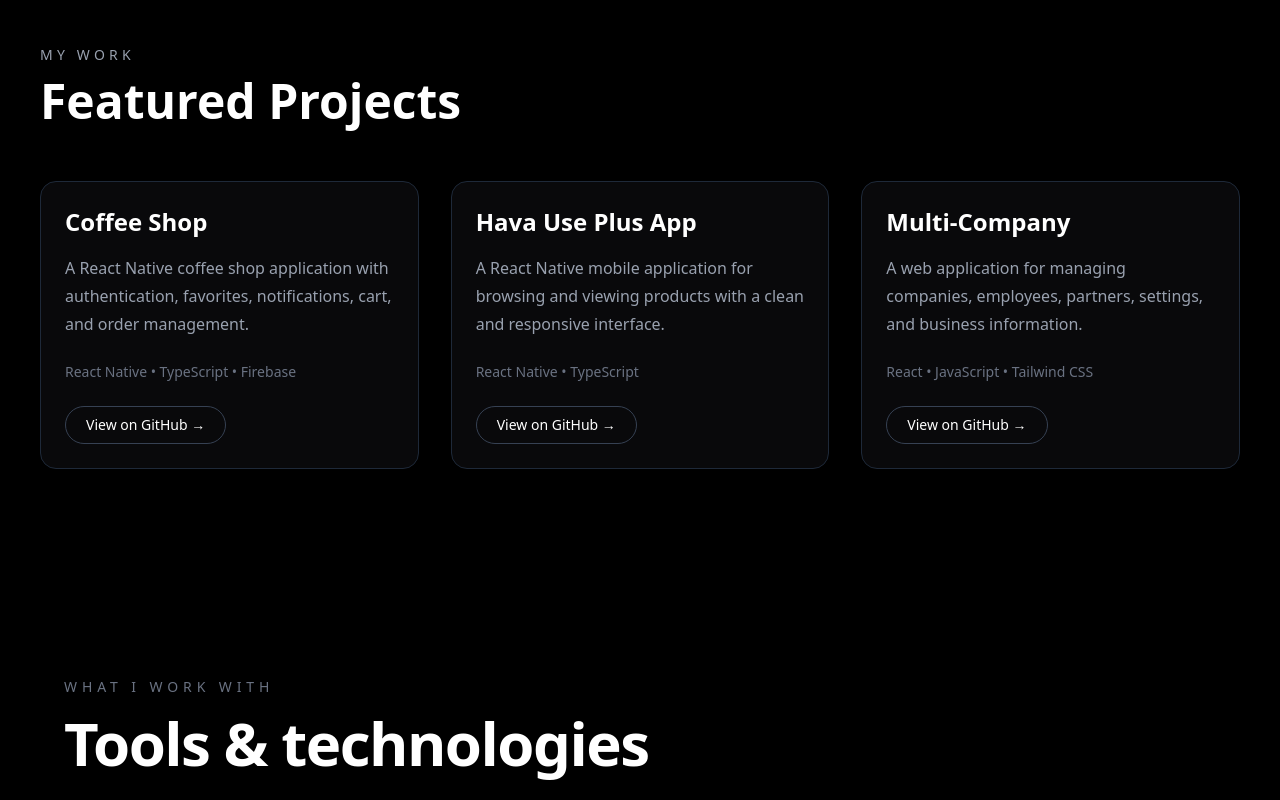
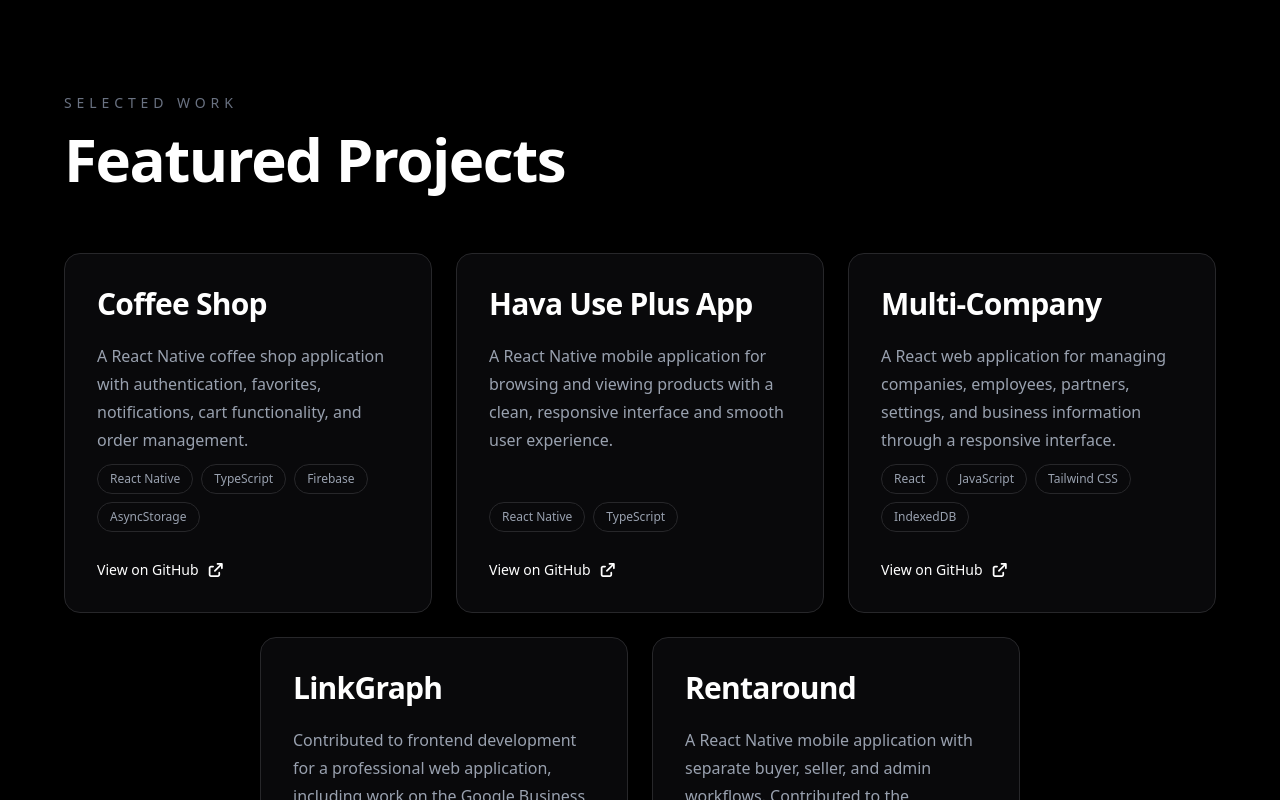
Before and after one commit to farina-riaz-fari/Portfolio, a Next.js app: page / in a window 1280 px wide. Shown: the part 1740-2540 px from the top of the page. Built offline with nearby package versions, Linux system fonts and the light colour scheme.

Commit message:
Refine projects card layout

```diff
--- a/components/Projects/index.tsx
+++ b/components/Projects/index.tsx
@@ -1,74 +1,130 @@
+import { FontAwesomeIcon } from "@fortawesome/react-fontawesome";
+import { faArrowUpRightFromSquare } from "@fortawesome/free-solid-svg-icons";
+
 const Projects = () => {
   const projects = [
     {
       title: "Coffee Shop",
       description:
-        "A React Native coffee shop application with authentication, favorites, notifications, cart, and order management.",
-      technologies: "React Native • TypeScript • Firebase",
+        "A React Native coffee shop application with authentication, favorites, notifications, cart functionality, and order management.",
+      technologies: ["React Native", "TypeScript", "Firebase", "AsyncStorage"],
       github: "https://github.com/farina-riaz-fari/Coffee-Shop",
     },
     {
       title: "Hava Use Plus App",
       description:
-        "A React Native mobile application for browsing and viewing products with a clean and responsive interface.",
-      technologies: "React Native • TypeScript",
+        "A React Native mobile application for browsing and viewing products with a clean, responsive interface and smooth user experience.",
+      technologies: ["React Native", "TypeScript"],
       github: "https://github.com/farina-riaz-fari/Hava-Use-Plus-App",
     },
     {
       title: "Multi-Company",
       description:
-        "A web application for managing companies, employees, partners, settings, and business information.",
-      technologies: "React • JavaScript • Tailwind CSS",
+        "A React web application for managing companies, employees, partners, settings, and business information through a responsive interface.",
+      technologies: ["React", "JavaScript", "Tailwind CSS", "IndexedDB"],
       github: "https://github.com/farina-riaz-fari/Multi-Company",
+    },
+    {
+      title: "LinkGraph",
+      description:
+        "Contributed to frontend development for a professional web application, including work on the Google Business Profile module and related features.",
+      technologies: ["React", "JavaScript"],
+    },
+    {
+      title: "Rentaround",
+      description:
+        "A React Native mobile application with separate buyer, seller, and admin workflows. Contributed to the development of the buyer-side application.",
+      technologies: ["React Native", "JavaScript"],
     },
   ];
 
   return (
     <section
       id="projects"
-      className="bg-black px-6 py-20 text-white md:px-10"
+      className="bg-black px-6 py-24 text-white md:px-10 md:py-32"
     >
-      <div className="mx-auto max-w-[1400px]">
-        <p className="mb-3 text-sm uppercase tracking-[0.3em] text-gray-400">
-          My Work
-        </p>
+      <div className="mx-auto max-w-6xl">
+        <div className="mb-16">
+          <p className="mb-4 text-sm font-medium uppercase tracking-[0.35em] text-gray-500">
+            Selected Work
+          </p>
 
-        <h2 className="mb-14 text-4xl font-bold md:text-5xl">
-          Featured Projects
-        </h2>
+          <h2 className="text-4xl font-bold tracking-tight md:text-6xl">
+            Featured Projects
+          </h2>
+        </div>
 
-        <div className="grid gap-8 md:grid-cols-2 lg:grid-cols-3">
-          {projects.map((project) => (
-            <div
-              key={project.title}
-              className="flex flex-col rounded-2xl border border-gray-800 bg-zinc-950 p-6 transition duration-300 hover:-translate-y-2 hover:border-gray-600"
-            >
-              <h3 className="mb-4 text-2xl font-semibold">
-                {project.title}
-              </h3>
-
-              <p className="mb-6 flex-1 leading-7 text-gray-400">
-                {project.description}
-              </p>
-
-              <p className="mb-6 text-sm text-gray-500">
-                {project.technologies}
-              </p>
-
-              <a
-                href={project.github}
-                target="_blank"
-                rel="noopener noreferrer"
-                className="w-fit rounded-full border border-gray-700 px-5 py-2 text-sm transition hover:bg-white hover:text-black"
-              >
-                View on GitHub →
-              </a>
+        <div className="grid gap-6 lg:grid-cols-6">
+          {/* Top row - 3 projects */}
+          {projects.slice(0, 3).map((project) => (
+            <div key={project.title} className="lg:col-span-2">
+              <ProjectCard project={project} />
             </div>
           ))}
+
+          {/* Bottom row - 2 centered projects */}
+          <div className="lg:col-span-2 lg:col-start-2">
+            <ProjectCard project={projects[3]} />
+          </div>
+
+          <div className="lg:col-span-2">
+            <ProjectCard project={projects[4]} />
+          </div>
         </div>
       </div>
     </section>
   );
 };
 
+const ProjectCard = ({
+  project,
+}: {
+  project: {
+    title: string;
+    description: string;
+    technologies: string[];
+    github?: string;
+  };
+}) => {
+  return (
+    <article className="group flex min-h-[360px] flex-col rounded-2xl border border-zinc-800 bg-zinc-950 p-7 transition duration-300 hover:-translate-y-1 hover:border-zinc-600 md:p-8">
+      <div className="flex-1">
+        <h3 className="text-2xl font-semibold tracking-tight md:text-3xl">
+          {project.title}
+        </h3>
+
+        <p className="mt-5 leading-7 text-gray-400">
+          {project.description}
+        </p>
+      </div>
+
+      <div className="mb-7 flex flex-wrap gap-2">
+        {project.technologies.map((technology) => (
+          <span
+            key={technology}
+            className="rounded-full border border-zinc-800 px-3 py-1.5 text-xs text-gray-400"
+          >
+            {technology}
+          </span>
+        ))}
+      </div>
+
+      {project.github && (
+        <a
+          href={project.github}
+          target="_blank"
+          rel="noopener noreferrer"
+          className="group/link inline-flex w-fit items-center gap-2 text-sm font-medium text-white transition"
+        >
+          View on GitHub
+          <FontAwesomeIcon
+            icon={faArrowUpRightFromSquare}
+            className="h-3 w-3 transition-transform duration-300 group-hover/link:-translate-y-0.5 group-hover/link:translate-x-0.5"
+          />
+        </a>
+      )}
+    </article>
+  );
+};
+
 export default Projects;
```
